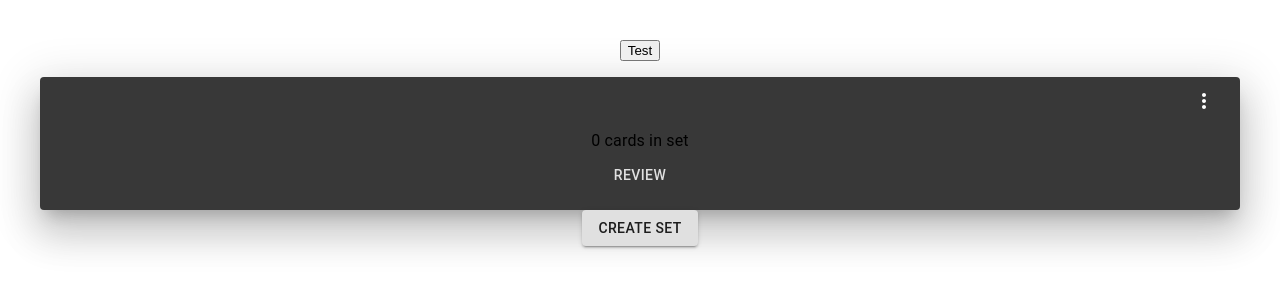
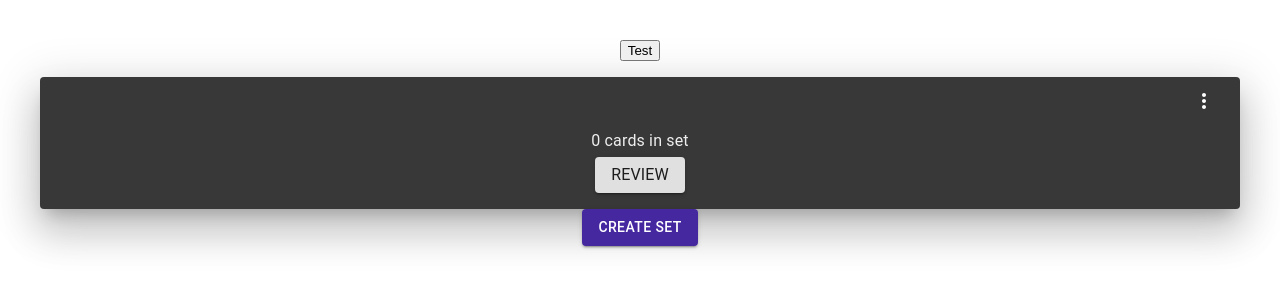
Before and after one commit to TutusBOT/ocards, a React (Vite) app: page / in a window 1280 px wide. Shown: the top 300 px of the page. Built offline with nearby package versions, Linux system fonts and the light colour scheme; what tesseract.js would draw is missing.

Commit message:
ui changes

```diff
--- a/src/components/CardsList/CardsList.tsx
+++ b/src/components/CardsList/CardsList.tsx
@@ -59,7 +59,7 @@ const CardsList = ({ setName, open, handleClose }: CardsList) => {
 					</IconButton>
 				</Toolbar>
 			</AppBar>
-			<Grid container spacing={2}>
+			<Grid container spacing={2} className="px-4 pt-4">
 				{filteredCards.map((card, i) => {
 					return (
 						<Grid item xs={12} sm={6} md={4} key={i}>
--- a/src/components/CreateSet/CreateSet.tsx
+++ b/src/components/CreateSet/CreateSet.tsx
@@ -46,7 +46,7 @@ const CreateSet = () => {
 
 	return (
 		<>
-			<Button variant="contained" onClick={handleOpen}>
+			<Button color="secondary" variant="contained" onClick={handleOpen}>
 				CREATE SET
 			</Button>
 			<Dialog open={open} onClose={handleClose} fullWidth maxWidth="sm">
--- a/src/components/Practice/Practice.tsx
+++ b/src/components/Practice/Practice.tsx
@@ -95,7 +95,9 @@ const Practice = ({ setName }: Practice) => {
 
 	return (
 		<>
-			<Button onClick={handleOpen}>REVIEW</Button>
+			<Button variant="contained" color="primary" onClick={handleOpen}>
+				<Typography>REVIEW</Typography>
+			</Button>
 			<Dialog
 				open={open}
 				fullScreen
--- a/src/components/SetPreview/SetPreview.tsx
+++ b/src/components/SetPreview/SetPreview.tsx
@@ -88,7 +88,9 @@ const SetPreview = ({ set }: { set: Set }) => {
 			></div>
 			<ListItemText className="w-full">
 				<div className="flex justify-between items-center w-full">
-					<Typography variant="h5">{set.name}</Typography>
+					<Typography color="primary.light" variant="h5">
+						{set.name}
+					</Typography>
 					<IconButton onClick={handleMenuClick}>
 						<MoreVertIcon />
 					</IconButton>
@@ -116,7 +118,11 @@ const SetPreview = ({ set }: { set: Set }) => {
 					</Menu>
 				</div>
 			</ListItemText>
-			<ListItemText>{set.cards.length} cards in set</ListItemText>
+			<ListItemText>
+				<Typography color="primary.light">
+					{set.cards.length} cards in set
+				</Typography>
+			</ListItemText>
 			<Practice setName={set.name} />
 			<CardsList
 				setName={set.name}
```
